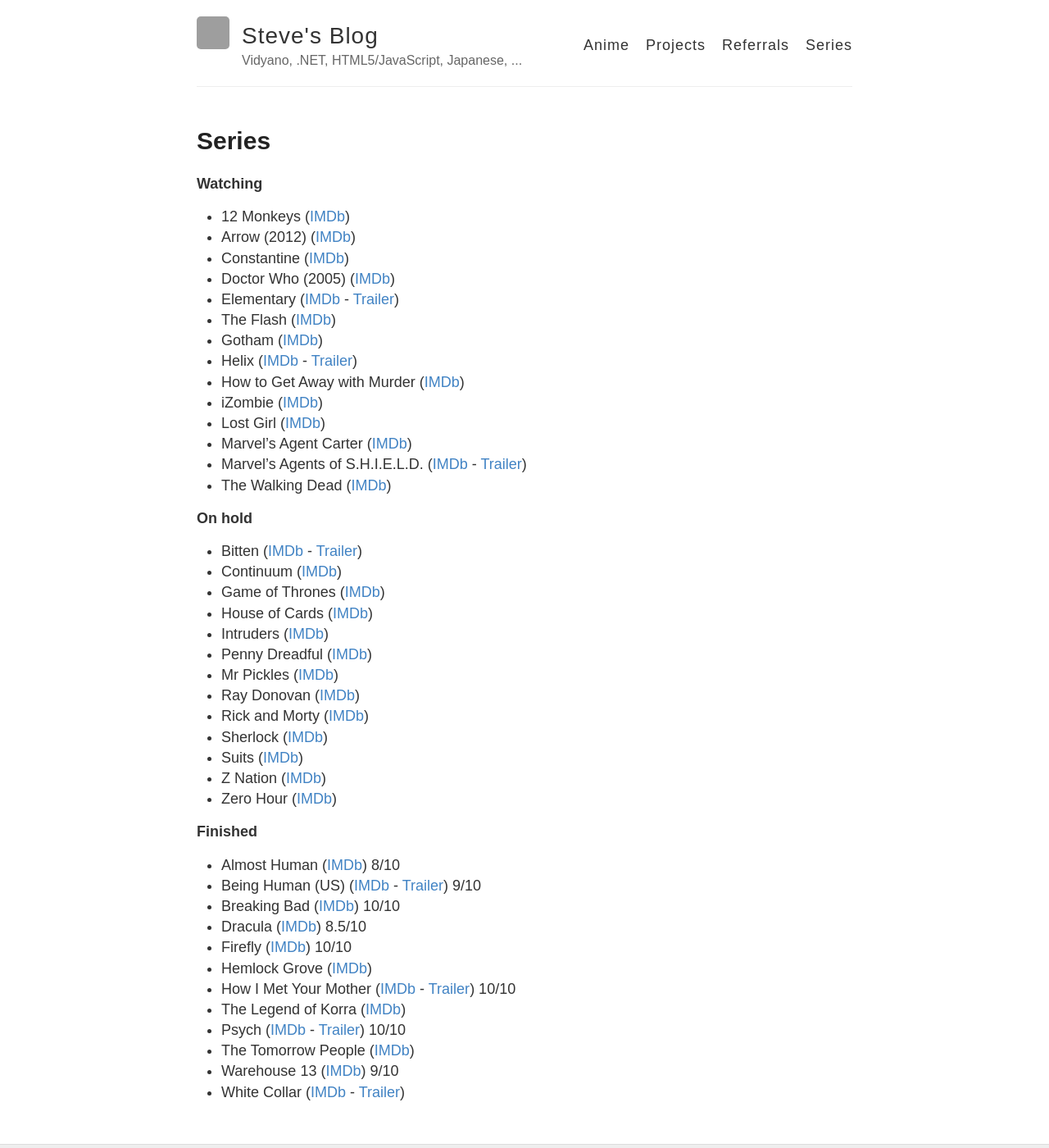
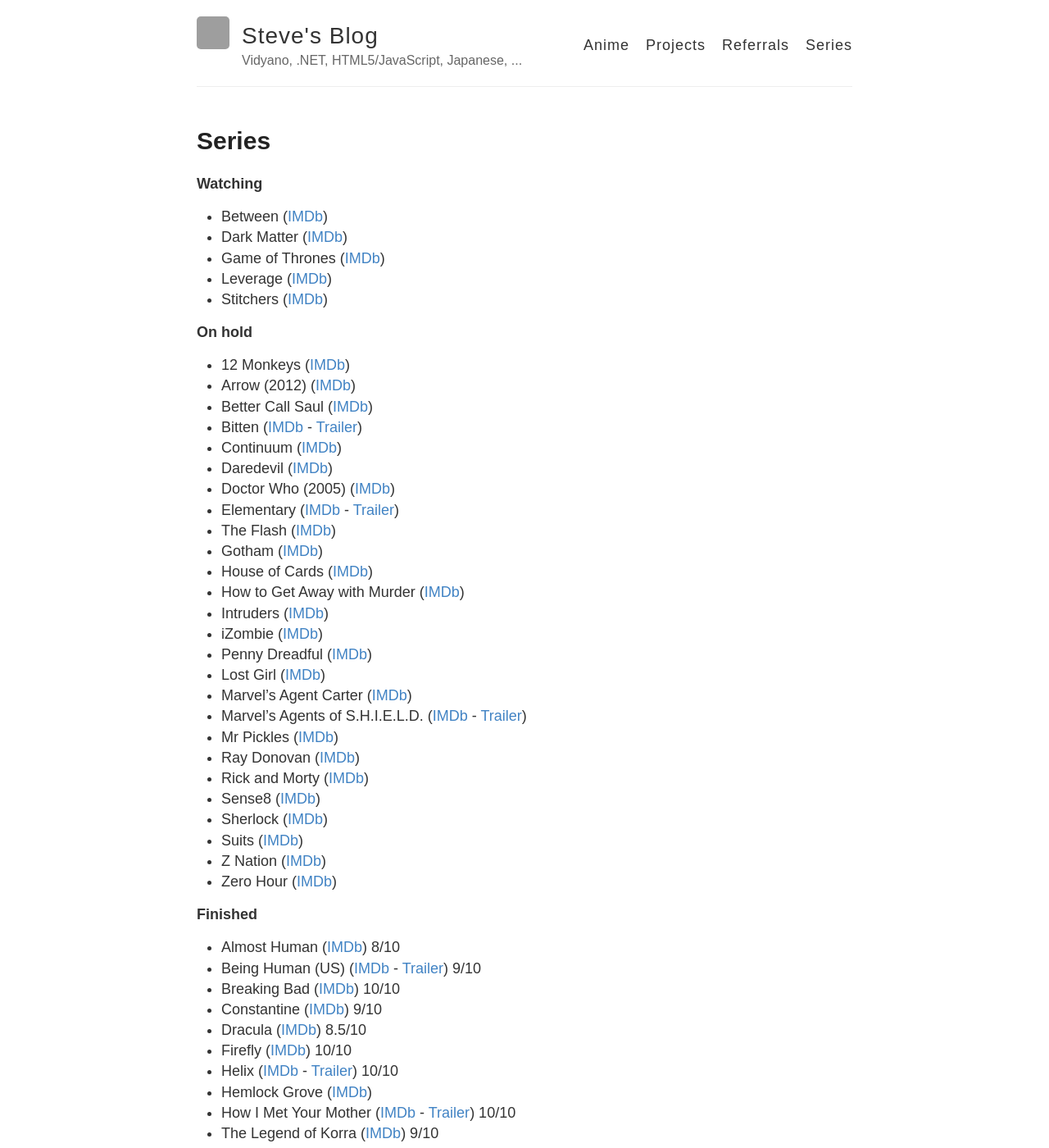
Before and after one commit to stevehansen/stevehansen.github.io, a Jekyll site: the page built from series.md, in a window 1280 px wide and 1400 px high. Shown: the whole window at 82% size. Built offline with Jekyll 4.4.1, drawn with Linux system fonts in a browser that asks for light colours; comment, search, counter and statistics services are not loaded; some of the changed text lies outside the part shown; grey boxes are pictures that could not be loaded.

Commit message:
Updated shows currently watching
* Added Between, Dark Matter, Leverage, Stitchers, Daredevil, Better
Call Saul, Sense8

```diff
--- a/series.md
+++ b/series.md
@@ -8,31 +8,36 @@
 ---
 **Watching**
 
+* Between ([IMDb](http://www.imdb.com/title/tt4132692))
+* Dark Matter ([IMDb](http://www.imdb.com/title/tt4159076))
+* Game of Thrones ([IMDb](http://www.imdb.com/title/tt0944947/))
+* Leverage ([IMDb](http://www.imdb.com/title/tt1103987))
+* Stitchers ([IMDb](http://www.imdb.com/title/tt3868848))
+
+
+**On hold**
 * 12 Monkeys ([IMDb](http://www.imdb.com/title/tt3148266/))
 * Arrow (2012) ([IMDb](http://www.imdb.com/title/tt2193021/))
-* Constantine ([IMDb](http://www.imdb.com/title/tt3489184/))
+* Better Call Saul ([IMDb](http://www.imdb.com/title/tt3032476))
+* Bitten ([IMDb](http://www.imdb.com/title/tt2365946/) - <a href="http://www.youtube.com/watch?v=tUQ_ZXjzkiQ" target="_blank">Trailer</a>)
+* Continuum ([IMDb](http://www.imdb.com/title/tt1954347/))
+* Daredevil ([IMDb](http://www.imdb.com/title/tt3322312))
 * Doctor Who (2005) ([IMDb](http://www.imdb.com/title/tt0436992/))
 * Elementary ([IMDb](http://www.imdb.com/title/tt2191671/) - <a href="http://www.youtube.com/watch?v=6YvuZ4Msh50" target="_blank">Trailer</a>)
 * The Flash ([IMDb](http://www.imdb.com/title/tt3107288/))
 * Gotham ([IMDb](http://www.imdb.com/title/tt3749900/))
-* Helix ([IMDb](http://www.imdb.com/title/tt2758950/) - <a href="http://www.youtube.com/watch?v=NiOXG8dVib4" target="_blank">Trailer</a>)
+* House of Cards ([IMDb](http://www.imdb.com/title/tt1856010/))
 * How to Get Away with Murder ([IMDb](http://www.imdb.com/title/tt3205802/))
+* Intruders ([IMDb](http://www.imdb.com/title/tt3552166/))
 * iZombie ([IMDb](http://www.imdb.com/title/tt3501584/))
+* Penny Dreadful ([IMDb](http://www.imdb.com/title/tt2628232/))
 * Lost Girl ([IMDb](http://www.imdb.com/title/tt1429449/))
 * Marvel's Agent Carter ([IMDb](http://www.imdb.com/title/tt3475734/))
 * Marvel's Agents of S.H.I.E.L.D. ([IMDb](http://www.imdb.com/title/tt2364582/) - <a href="http://www.youtube.com/watch?v=T3T-evQZiQo" target="_blank">Trailer</a>)
-* The Walking Dead ([IMDb](http://www.imdb.com/title/tt1520211/))
-
-**On hold**
-* Bitten ([IMDb](http://www.imdb.com/title/tt2365946/) - <a href="http://www.youtube.com/watch?v=tUQ_ZXjzkiQ" target="_blank">Trailer</a>)
-* Continuum ([IMDb](http://www.imdb.com/title/tt1954347/))
-* Game of Thrones ([IMDb](http://www.imdb.com/title/tt0944947/))
-* House of Cards ([IMDb](http://www.imdb.com/title/tt1856010/))
-* Intruders ([IMDb](http://www.imdb.com/title/tt3552166/))
-* Penny Dreadful ([IMDb](http://www.imdb.com/title/tt2628232/))
 * Mr Pickles ([IMDb](http://www.imdb.com/title/tt2950342/))
 * Ray Donovan ([IMDb](http://www.imdb.com/title/tt2249007/))
 * Rick and Morty ([IMDb](http://www.imdb.com/title/tt2861424/))
+* Sense8 ([IMDb](http://www.imdb.com/title/tt2431438))
 * Sherlock ([IMDb](http://www.imdb.com/title/tt1475582/))
 * Suits ([IMDb](http://www.imdb.com/title/tt1632701/))
 * Z Nation ([IMDb](http://www.imdb.com/title/tt3843168/))
@@ -44,12 +49,15 @@
 * Almost Human ([IMDb](http://www.imdb.com/title/tt2654580/)) 8/10
 * Being Human (US) ([IMDb](http://www.imdb.com/title/tt1595680/) - <a href="http://www.youtube.com/watch?v=aayb93qfXWQ" target="_blank">Trailer</a>) 9/10
 * Breaking Bad ([IMDb](http://www.imdb.com/title/tt0903747/)) 10/10
+* Constantine ([IMDb](http://www.imdb.com/title/tt3489184/)) 9/10
 * Dracula ([IMDb](http://www.imdb.com/title/tt2296682/)) 8.5/10
 * Firefly ([IMDb](http://www.imdb.com/title/tt0303461/)) 10/10
+* Helix ([IMDb](http://www.imdb.com/title/tt2758950/) - <a href="http://www.youtube.com/watch?v=NiOXG8dVib4" target="_blank">Trailer</a>) 10/10
 * Hemlock Grove ([IMDb](http://www.imdb.com/title/tt2309295/))
 * How I Met Your Mother ([IMDb](http://www.imdb.com/title/tt0460649/) - <a href="http://www.youtube.com/watch?v=aJtVL2_fA5w" target="_blank">Trailer</a>) 10/10
-* The Legend of Korra ([IMDb](http://www.imdb.com/title/tt1695360/))
+* The Legend of Korra ([IMDb](http://www.imdb.com/title/tt1695360/)) 9/10
 * Psych ([IMDb](http://www.imdb.com/title/tt0491738/) - <a href="http://www.youtube.com/watch?v=krWONONSN78" target="_blank">Trailer</a>) 10/10
-* The Tomorrow People ([IMDb](http://www.imdb.com/title/tt2660734/))
+* The Tomorrow People ([IMDb](http://www.imdb.com/title/tt2660734/)) 8/10
+* The Walking Dead ([IMDb](http://www.imdb.com/title/tt1520211/)) 8/10
 * Warehouse 13 ([IMDb](http://www.imdb.com/title/tt1132290/")) 9/10
-* White Collar ([IMDb](http://www.imdb.com/title/tt1358522/) - <a href="http://www.youtube.com/watch?v=gIFySyLynAk" target="_blank">Trailer</a>)
+* White Collar ([IMDb](http://www.imdb.com/title/tt1358522/) - <a href="http://www.youtube.com/watch?v=gIFySyLynAk" target="_blank">Trailer</a>) 10/10
```
